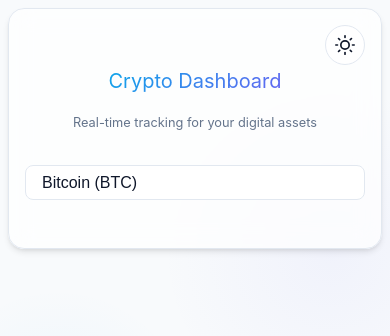
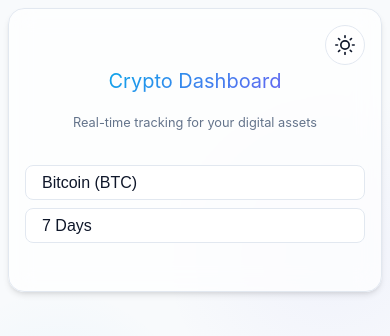
Before and after one commit to sixtyto/crypto-dashboard, a Vue app: page / in a window 390 px wide. Shown: the top 336 px of the page. Built offline with nearby package versions, Linux system fonts and the light colour scheme; no server answers.

Commit message:
feat(chart): dynamically format x-axis labels to show time for 24h period

```diff
--- a/src/components/CryptoChart.vue
+++ b/src/components/CryptoChart.vue
@@ -18,6 +18,7 @@ import { getStyle } from '../utils/getStyle'
 const props = defineProps<{
   history: CoinRankingHistory[]
   coinSymbol: string
+  period: string
 }>()
 
 Chart.register(LineElement, PointElement, CategoryScale, LinearScale, Tooltip, Legend, LineController, Filler)
@@ -50,7 +51,10 @@ function renderChart() {
 
   const labels = props.history.map((p) => {
     const date = new Date(p.timestamp * 1000)
-    return date.toLocaleDateString(undefined, { month: 'short', day: 'numeric' })
+    if (props.period === '24h') {
+      return date.toLocaleTimeString(undefined, { hour: '2-digit', minute: '2-digit' })
+    }
+    return date.toLocaleDateString(undefined, { month: 'short', day: 'numeric', year: 'numeric' })
   })
 
   const dataPoints = props.history.map(p => Number.parseFloat(p.price))
--- a/src/composables/useCoinHistory.ts
+++ b/src/composables/useCoinHistory.ts
@@ -20,7 +20,7 @@ const coinMap: Record<string, string> = {
   SOL: 'zNZHO_Sjf',
 }
 
-export function useCoinHistory(coin: Ref<string>) {
+export function useCoinHistory(coin: Ref<string>, period: Ref<string>) {
   const uuid = computed(() => {
     const symbol = coin.value.toUpperCase()
     return coinMap[symbol]
@@ -29,7 +29,7 @@ export function useCoinHistory(coin: Ref<string>) {
   const url = computed(() => {
     if (!uuid.value)
       return ''
-    return `https://api.coinranking.com/v2/coin/${uuid.value}/history?timePeriod=7d`
+    return `https://api.coinranking.com/v2/coin/${uuid.value}/history?timePeriod=${period.value}`
   })
 
   const { data, error, isFetching } = useFetch<CoinRankingResponse>(url)
--- a/src/views/CryptoDashboard.vue
+++ b/src/views/CryptoDashboard.vue
@@ -5,7 +5,8 @@ import { useCoinHistory } from '../composables/useCoinHistory'
 import { useQueryParameter } from '../composables/useQueryParameter'
 
 const coin = useQueryParameter('coin', 'BTC')
-const { history, isFetching } = useCoinHistory(coin)
+const period = useQueryParameter('period', '7d')
+const { history, isFetching } = useCoinHistory(coin, period)
 </script>
 
 <template>
@@ -25,6 +26,7 @@ const { history, isFetching } = useCoinHistory(coin)
         </p>
       </header>
 
+      <div class="selectors-wrapper">
         <div class="select-wrapper">
           <select v-model="coin">
             <option value="BTC">
@@ -41,10 +43,35 @@ const { history, isFetching } = useCoinHistory(coin)
           </select>
         </div>
 
+        <div class="select-wrapper">
+          <select v-model="period">
+            <option value="24h">
+              24 Hours
+            </option>
+            <option value="7d">
+              7 Days
+            </option>
+            <option value="30d">
+              30 Days
+            </option>
+            <option value="3m">
+              3 Months
+            </option>
+            <option value="1y">
+              1 Year
+            </option>
+            <option value="3y">
+              3 Years
+            </option>
+          </select>
+        </div>
+      </div>
+
       <CryptoChart
         v-if="history.length > 0"
         :coin-symbol="coin"
         :history="history"
+        :period="period"
       />
 
       <div v-if="isFetching" class="loading-indicator">
@@ -101,10 +128,17 @@ const { history, isFetching } = useCoinHistory(coin)
   background-clip: text;
 }
 
+.selectors-wrapper {
+  display: flex;
+  justify-content: center;
+  gap: var(--spacing-md);
+  margin: 0 auto var(--spacing-lg);
+  max-width: 600px;
+}
+
 .select-wrapper {
   position: relative;
-  max-width: 300px;
-  margin: 0 auto var(--spacing-lg);
+  width: 200px;
 }
 
 select {
@@ -165,7 +199,13 @@ select:focus {
     font-size: 0.8rem;
   }
 
+  .selectors-wrapper {
+    flex-direction: column;
+    gap: var(--spacing-sm);
+  }
+
   .select-wrapper {
+    width: 100%;
     max-width: 100%;
   }
 }
```
Lines whose indentation alone changed are shown as unchanged.
